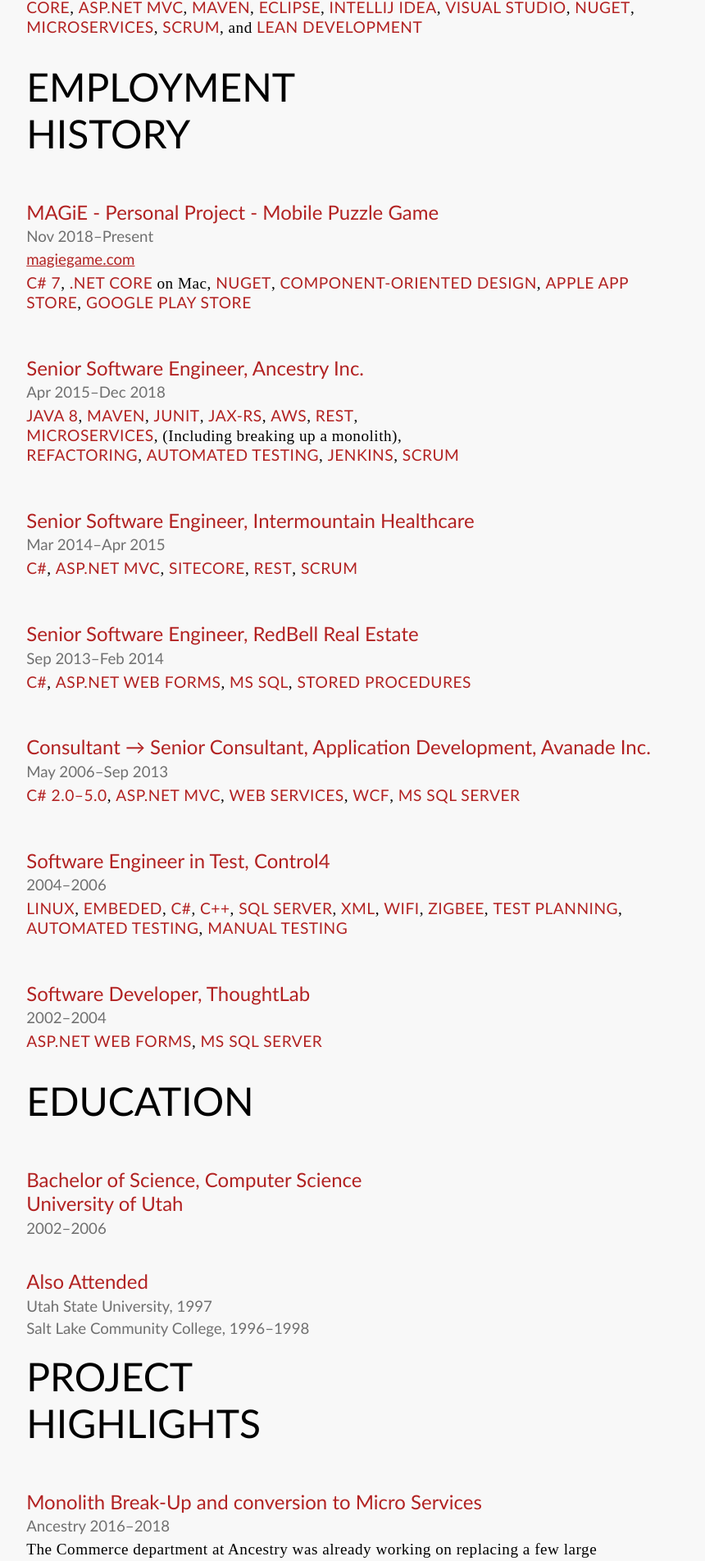
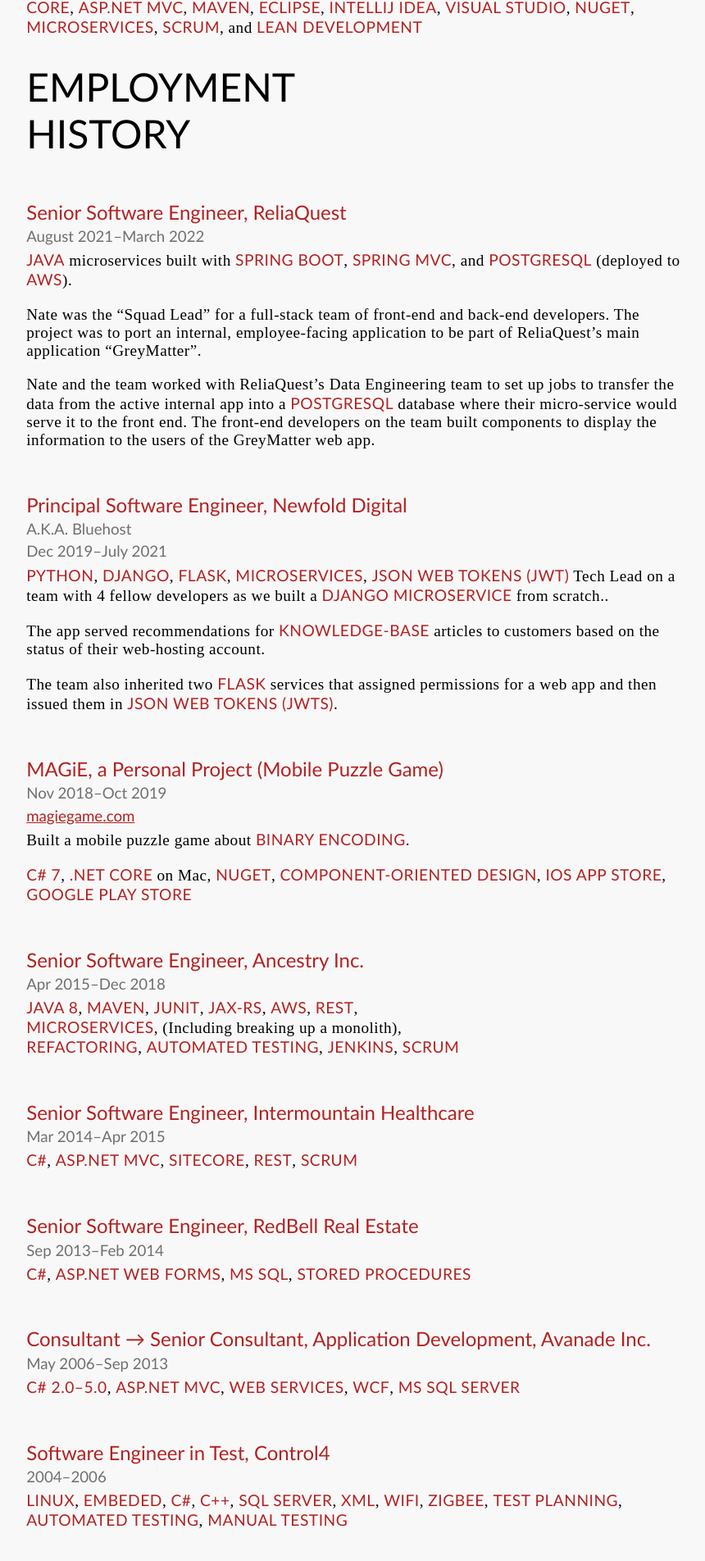
Before and after one commit to n8mob/n8mob.github.io, a Jekyll site: the page built from resume_small.md, in a window 1280 px wide. Shown: the part 548-2452 px from the top of the page at 82% size, without its empty margins (19-879 px from the left). Built offline with Jekyll 4.4.1, drawn with Linux system fonts in a browser that asks for light colours; some of the changed text lies outside the part shown.

Commit message:
update some resumes also add paging to the list of posts

```diff
--- a/_config.yml
+++ b/_config.yml
@@ -1,3 +1,8 @@
 title: nategrigg.com
 permalink: /:categories/:year/:short_month/:title.html
 markdown: kramdown
+paginate: 15
+paginate_path: "/page:num/"
+
+plugins:
+  - jekyll-paginate
--- a/css/Nater.css
+++ b/css/Nater.css
@@ -140,10 +140,16 @@
 
 .nav-prev {
   margin-inline-end: 15px;
+  display: inline;
 }
 
 .nav-next {
   margin-inline-start: 15px;
+  display: inline;
+}
+
+.page-number {
+  display: inline;
 }
 
 .subhead {
--- a/resume_small.md
+++ b/resume_small.md
@@ -18,10 +18,30 @@
 
 # Employment History
 
-## MAGiE - Personal Project - Mobile Puzzle Game
-### Nov 2018&ndash;Present
+## Senior Software Engineer, ReliaQuest
+### August 2021&ndash;March 2022
+**Java** microservices built with **Spring Boot**, **Spring MVC**, and **PostgreSQL** (deployed to **AWS**).
+
+Nate was the "Squad Lead" for a full-stack team of front-end and back-end developers. The project was to port an internal, employee-facing application to be part of ReliaQuest's main application "GreyMatter".
+
+Nate and the team worked with ReliaQuest's Data Engineering team to set up jobs to transfer the data from the active internal app into a **PostgreSQL** database where their micro-service would serve it to the front end. The front-end developers on the team built components to display the information to the users of the GreyMatter web app.
+
+## Principal Software Engineer, Newfold Digital
+### A.K.A. Bluehost
+### Dec 2019&ndash;July 2021
+**Python**, **Django**, **Flask**, **Microservices**, **JSON Web Tokens (JWT)**
+Tech Lead on a team with 4 fellow developers as we built a **Django Microservice** from scratch..
+
+The app served recommendations for **Knowledge-Base** articles to customers based on the status of their web-hosting account.
+
+The team also inherited two **Flask** services that assigned permissions for a web app and then issued them in **JSON Web Tokens (JWTs)**.
+
+## MAGiE, a Personal Project (Mobile Puzzle Game)
+### Nov 2018&ndash;Oct 2019
 ### [magiegame.com](https://magiegame.com/magie/)
-**C# 7**, **.Net Core** on Mac, **NuGet**, **Component-Oriented Design**, **Apple App Store**, **Google Play Store**
+Built a mobile puzzle game about **Binary Encoding**.
+
+**C# 7**, **.Net Core** on Mac, **NuGet**, **Component-Oriented Design**, **iOS App Store**, **Google Play Store**
 
 ## Senior Software Engineer, Ancestry Inc.
 ### Apr 2015&ndash;Dec 2018
@@ -57,30 +77,3 @@
 ## Also Attended
 ### Utah State University, 1997
 ### Salt Lake Community College, 1996&ndash;1998
-
-# Project Highlights
-
-## Monolith Break-Up and conversion to Micro Services
-### Ancestry 2016&ndash;2018
-The Commerce department at Ancestry was already working on replacing a few large **monoliths** with smaller services. They were using that project as a springboard to be one of the first departments at Ancestry to switch from **.NET** to **Java**. Nate and some other colleagues joined Commerce all at once. This overloaded the **code review workflow**. Specifically, it introduced a lot of merge conflicts due to simultaneous work being done by many developers.
-
-One the solution was to break up one of the new Java services into three _even smaller_ micro services. This reduced merge conflicts from unrelated code changes by moving unrelated code into different code-bases.
-
-At the same time, the team worked to "lift and shift" all of these services: the **monolithic** and the **micro** services, as well as the in-between **"mini"** services.
-
-All this while implementing new features, raising standards for software excellence, and improving delivery times for new features.
-
-### Java 8, JAX-RS, REST, Micro-Services, Spring Dependency Injection, Maven
-
-## Mobile Web Application for booking flights
-### 2010&ndash;2012
-Nate built a prototype **Mobile Web Application** for making airline reservations using *Navitaire's* **New Skies** reservation system. One of Navitaire's major European customers needed a mobile booking flow *yesterday*. Nate proposed polishing the prototype web app and the customer agreed.
-
-During the polishing project, the CEO of the Airline insisted that the mobile booking flow be accessible from **Android** and **iOS** *apps* in the app stores. While development continued on the mobile web app, developers working for the airline built native apps with web controls to wrap the mobile web app.
-
-## Patent for "One-Click Booking" for A Bus Ride
-### 2010&ndash;2011
-[US Patent 8942991B2: Agent-side traveler application for mobile computing devices](https://patents.google.com/patent/US8942991B2/en)
-While making a proof-of-concept for a customer pitch, Nate and his colleagues at *Navitaire* made a web app that would allow a bus driver to reserve and sell a seat on the bus with a single swipe of a credit card. Accenture decided to patent it.
-
-Long story short: the app already knows the route based on driver schedule, GPS, or some other input. So the app already knows the destination. The bus driver tells the app which stop they are at, (or it figures it out from GPS readings) so the app knows the origin of the reservation. Buses don't have stringent identification requirements, so passenger information does not need to be collected at the time of sale. So all the driver has to do is take the money and the reservation is made.
```
Also changed, not shown: Gemfile (added, +11 -0 lines), index.html (+20 -1 lines), resume.md (+43 -22 lines), resume_app_modernization.md (added, +132 -0 lines), Gemfile.lock (added), 5 other files.
